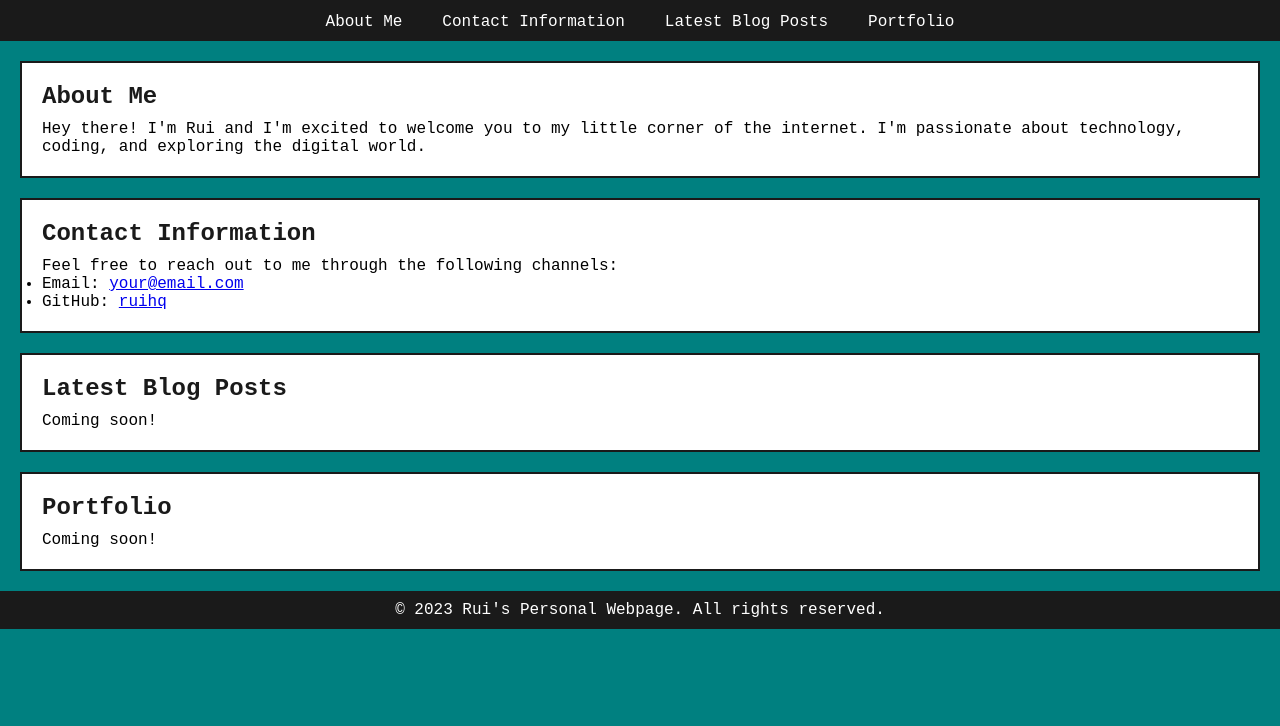
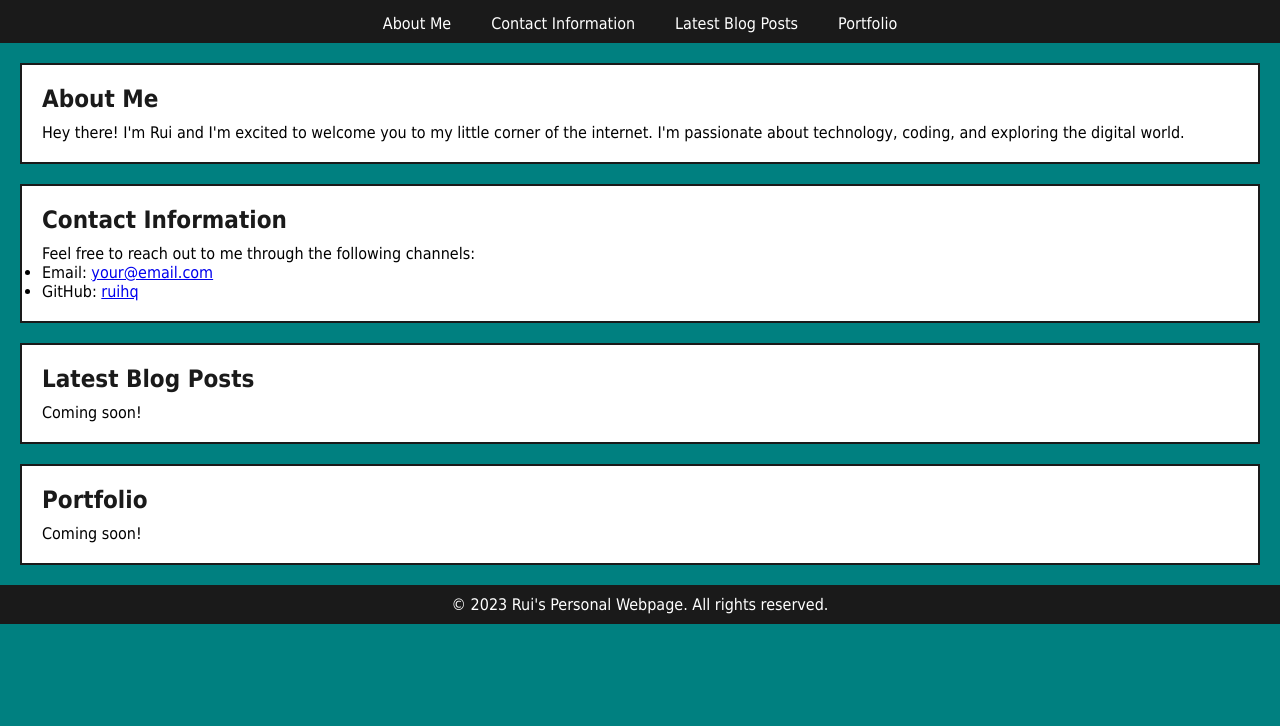
Before and after one commit to ttylnpm/rpw, a plain HTML site: page home.html in a window 1280 px wide. Shown: the part 74-800 px from the top of the page. Drawn offline with Linux system fonts and the light colour scheme.

Commit message:
Update styles.css

```diff
--- a/styles.css
+++ b/styles.css
@@ -4,13 +4,10 @@ body, h1, h2, h3, p, ul, li {
     padding: 0;
 }
 
-/* Load pixelated fonts */
-@import url('https://fonts.googleapis.com/css2?family=Press+Start+2P&display=swap');
-
+/* Set nostalgic fonts */
 body {
     background-color: #008080; /* Teal */
-    font-family: 'Press Start 2P', monospace;
-    font-size: 16px; /* Adjust as needed */
+    font-family: "MS Sans Serif", "Tahoma", Geneva, sans-serif;
 }
 
 /* Style header */
@@ -37,7 +34,7 @@ nav a {
     color: #ffffff;
     text-decoration: none;
     padding: 10px 20px;
-    font-family: 'Press Start 2P', monospace;
+    font-family: "MS Sans Serif", "Tahoma", Geneva, sans-serif;
 }
 
 nav a:hover {
@@ -55,7 +52,7 @@ section {
 h2 {
     color: #1a1a1a;
     margin-bottom: 10px;
-    font-family: 'Press Start 2P', monospace;
+    font-family: "MS Sans Serif", "Tahoma", Geneva, sans-serif;
 }
 
 /* Style footer */
@@ -64,5 +61,5 @@ footer {
     color: #ffffff;
     text-align: center;
     padding: 10px;
-    font-family: 'Press Start 2P', monospace;
+    font-family: "MS Sans Serif", "Tahoma", Geneva, sans-serif;
 }
```
